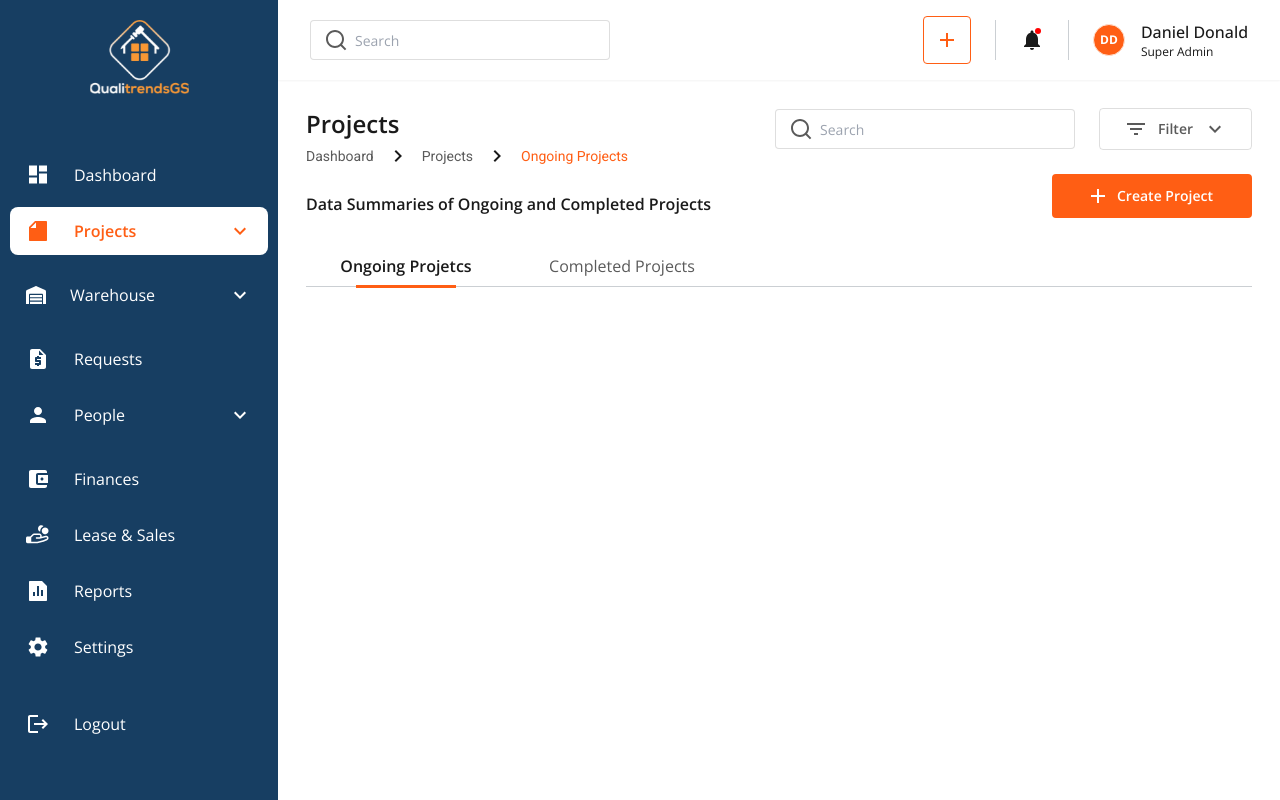
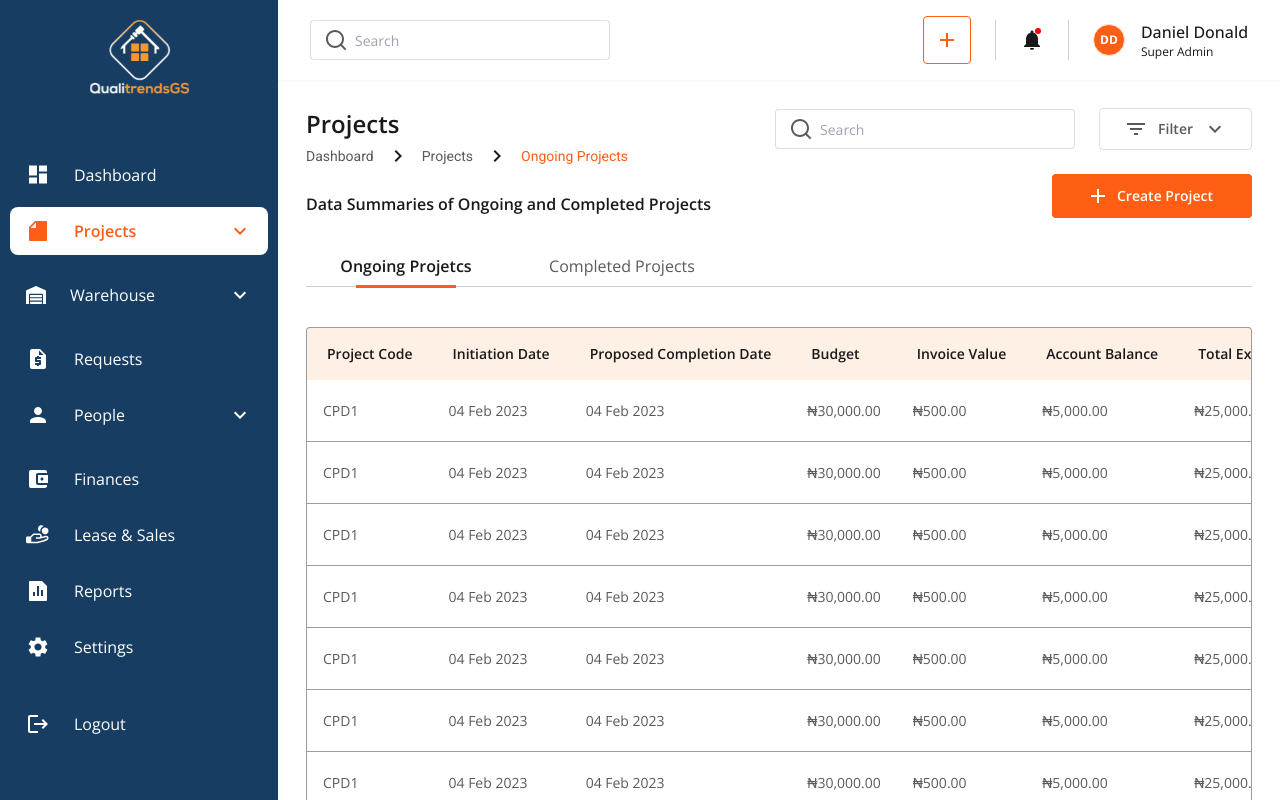
Before and after one commit to ntamiegbe/qualitrends-admin, a Next.js app: page /projects/ongoing-projects in a window 1280 px wide. Shown: the top 800 px of the page. Built offline with nearby package versions, Linux system fonts and the light colour scheme.

Commit message:
Refactor: dashboard components, add PendingRequests component, and update SVG icons

```diff
--- a/src/app/(main)/projects/ongoing-projects/page.tsx
+++ b/src/app/(main)/projects/ongoing-projects/page.tsx
@@ -1,5 +1,7 @@
+import OngoingProjects from "@/components/projects/OngoingProjects";
+
 const OngoingProjectsPage = () => {
-	return <div></div>;
+	return <OngoingProjects />;
 };
 
 export default OngoingProjectsPage;
--- a/src/components/dashboard/PendingRequests/index.tsx
+++ b/src/components/dashboard/PendingRequests/index.tsx
@@ -36,6 +36,7 @@ const PendingRequests = () => {
 		<section>
 			<Table
 				title='Pending Requests'
+				useShadow
 				data={data!}
 				loaderLength={10}
 				tableHeadData={tableHeadData}
--- a/src/components/dashboard/RecentTransactions/index.tsx
+++ b/src/components/dashboard/RecentTransactions/index.tsx
@@ -89,6 +89,7 @@ const RecentTransactions = () => {
 			<Table
 				title='Recent Transactions'
 				data={data!}
+				useShadow
 				loaderLength={10}
 				tableHeadData={tableHeadData}
 				rowComponent={(transaction) => {
--- a/src/components/global/Table/index.tsx
+++ b/src/components/global/Table/index.tsx
@@ -9,7 +9,7 @@ type TableProps<T> = {
 	data: T[];
 	rowComponent: (row: T, index: number, length: number) => JSX.Element;
 	mobileComponent?: () => JSX.Element;
-	title: string;
+	title?: string;
 	showMobileTitleOnly?: boolean;
 	isLoading?: boolean;
 	isFetching?: boolean;
@@ -27,6 +27,7 @@ type TableProps<T> = {
 	footerComponent?: () => JSX.Element;
 	className?: string;
 	hasPagination?: boolean;
+	useShadow?: boolean;
 	paginationData?: {
 		page: number;
 		limit: number;
@@ -50,11 +51,16 @@ const Table = <T,>({
 	className,
 	hasPagination = false,
 	paginationData,
+	useShadow = false,
 }: TableProps<T>) => {
 	return (
 		<section
 			className={cn(
-				"min-h-[200px] h-full xl:min-h-[360px] bg-white drop-shadow-md rounded-lg p-2 xl:py-4 xl:px-4",
+				"min-h-[200px] h-full xl:min-h-[360px] bg-white",
+				{
+					"drop-shadow-md p-2 xl:py-4 xl:px-4 rounded-lg": useShadow,
+					"border border-[#5A5A5A99] rounded-t": !useShadow,
+				},
 				className
 			)}>
 			<div
@@ -83,9 +89,12 @@ const Table = <T,>({
 				<>
 					{data?.length > 0 ? (
 						<>
-							<div className='mt-1'>
-								<div className='overflow-x-auto sm:-mx-6 lg:-mx-8'>
-									<div className='inline-block min-w-full py-2 sm:px-6 lg:px-8'>
+							<div className={cn({ "mt-1": useShadow })}>
+								<div className='overflow-x-auto'>
+									<div
+										className={cn("inline-block min-w-full", {
+											"py-2": useShadow,
+										})}>
 										<div
 											className={cn(
 												"scrollbar scrollbar-w-1 scrollbar-thumb-primary scrollbar-track-pc-02 scrollbar-track-rounded-md scrollbar-thumb-rounded-md overflow-y-auto relative",
--- a/src/components/icons/index.tsx
+++ b/src/components/icons/index.tsx
@@ -24,6 +24,7 @@ import ExpensesIcon from "/public/assets/icons/expenses.svg";
 import ProjectStatsIcon from "/public/assets/icons/projectsStats.svg";
 import CustomersIcon from "/public/assets/icons/customers.svg";
 import FilterIcon from "/public/assets/icons/filter.svg";
+import MoreIcon from "/public/assets/icons/more.svg";
 
 const Icons = {
 	Logo,
@@ -50,6 +51,7 @@ const Icons = {
 	ProjectStatsIcon,
 	CustomersIcon,
 	FilterIcon,
+	MoreIcon,
 };
 
 export default Icons;
--- /dev/null
+++ b/src/components/projects/OngoingProjects/index.tsx
@@ -0,0 +1,190 @@
+"use client";
+
+import Table from "@/components/global/Table";
+import Icons from "@/components/icons";
+import { cn, formatAmount } from "@/lib/utils";
+
+const OngoingProjects = () => {
+	const data = [
+		{
+			code: "CPD1",
+			initiationDate: "04 Feb 2023",
+			proposedCompletionDate: "04 Feb 2023",
+			budget: 3000000,
+			invoiceValue: 50000,
+			accountBalance: 500000,
+			totalExpenses: 2500000,
+		},
+		{
+			code: "CPD1",
+			initiationDate: "04 Feb 2023",
+			proposedCompletionDate: "04 Feb 2023",
+			budget: 3000000,
+			invoiceValue: 50000,
+			accountBalance: 500000,
+			totalExpenses: 2500000,
+		},
+		{
+			code: "CPD1",
+			initiationDate: "04 Feb 2023",
+			proposedCompletionDate: "04 Feb 2023",
+			budget: 3000000,
+			invoiceValue: 50000,
+			accountBalance: 500000,
+			totalExpenses: 2500000,
+		},
+		{
+			code: "CPD1",
+			initiationDate: "04 Feb 2023",
+			proposedCompletionDate: "04 Feb 2023",
+			budget: 3000000,
+			invoiceValue: 50000,
+			accountBalance: 500000,
+			totalExpenses: 2500000,
+		},
+		{
+			code: "CPD1",
+			initiationDate: "04 Feb 2023",
+			proposedCompletionDate: "04 Feb 2023",
+			budget: 3000000,
+			invoiceValue: 50000,
+			accountBalance: 500000,
+			totalExpenses: 2500000,
+		},
+		{
+			code: "CPD1",
+			initiationDate: "04 Feb 2023",
+			proposedCompletionDate: "04 Feb 2023",
+			budget: 3000000,
+			invoiceValue: 50000,
+			accountBalance: 500000,
+			totalExpenses: 2500000,
+		},
+		{
+			code: "CPD1",
+			initiationDate: "04 Feb 2023",
+			proposedCompletionDate: "04 Feb 2023",
+			budget: 3000000,
+			invoiceValue: 50000,
+			accountBalance: 500000,
+			totalExpenses: 2500000,
+		},
+		{
+			code: "CPD1",
+			initiationDate: "04 Feb 2023",
+			proposedCompletionDate: "04 Feb 2023",
+			budget: 3000000,
+			invoiceValue: 50000,
+			accountBalance: 500000,
+			totalExpenses: 2500000,
+		},
+		{
+			code: "CPD1",
+			initiationDate: "04 Feb 2023",
+			proposedCompletionDate: "04 Feb 2023",
+			budget: 3000000,
+			invoiceValue: 50000,
+			accountBalance: 500000,
+			totalExpenses: 2500000,
+		},
+		{
+			code: "CPD1",
+			initiationDate: "04 Feb 2023",
+			proposedCompletionDate: "04 Feb 2023",
+			budget: 3000000,
+			invoiceValue: 50000,
+			accountBalance: 500000,
+			totalExpenses: 2500000,
+		},
+	];
+
+	const tableHeadData = [
+		{
+			title: "Project Code",
+			key: "code",
+		},
+		{
+			title: "Initiation Date",
+			key: "initiationDate",
+		},
+		{
+			title: "Proposed Completion Date",
+			key: "proposedCompletionDate",
+		},
+		{
+			title: "Budget",
+			key: "budget",
+		},
+		{
+			title: "Invoice Value",
+			key: "invoiceValue",
+		},
+		{
+			title: "Account Balance",
+			key: "accountBalance",
+		},
+		{
+			title: "Total Expenses",
+			key: "totalExpenses",
+		},
+		{
+			title: "Actions",
+			key: "actions",
+		},
+	];
+
+	return (
+		<section>
+			<Table
+				data={data!}
+				loaderLength={10}
+				tableHeadData={tableHeadData}
+				rowComponent={(transaction, index, length) => {
+					const {
+						code,
+						initiationDate,
+						proposedCompletionDate,
+						budget,
+						invoiceValue,
+						accountBalance,
+						totalExpenses,
+					} = transaction;
+					return (
+						<tr
+							onClick={() => {}}
+							className={cn("text-sm border-[#5A5A5A99]", {
+								"border-b": index !== length - 1,
+							})}>
+							<td className='p-4 text-black-500 whitespace-nowrap'>{code}</td>
+							<td className='p-4 text-black-500 whitespace-nowrap'>
+								{initiationDate}
+							</td>
+							<td className='py-[18px] w-[100px] px-4 text-black-500 whitespace-nowrap'>
+								{proposedCompletionDate}
+							</td>
+							<td className='p-4 text-black-500 whitespace-nowrap'>
+								{formatAmount(+budget, "NGN")}
+							</td>
+							<td className='p-4 text-black-500 whitespace-nowrap'>
+								{formatAmount(+invoiceValue, "NGN")}
+							</td>
+							<td className='p-4 text-black-500 whitespace-nowrap'>
+								{formatAmount(+accountBalance, "NGN")}
+							</td>
+							<td className='p-4 text-black-500 whitespace-nowrap'>
+								{formatAmount(+totalExpenses, "NGN")}
+							</td>
+							<td className='p-4'>
+								<button>
+									<Icons.MoreIcon />
+								</button>
+							</td>
+						</tr>
+					);
+				}}
+			/>
+		</section>
+	);
+};
+
+export default OngoingProjects;
```
Also changed, not shown: public/assets/icons/more.svg (added).
